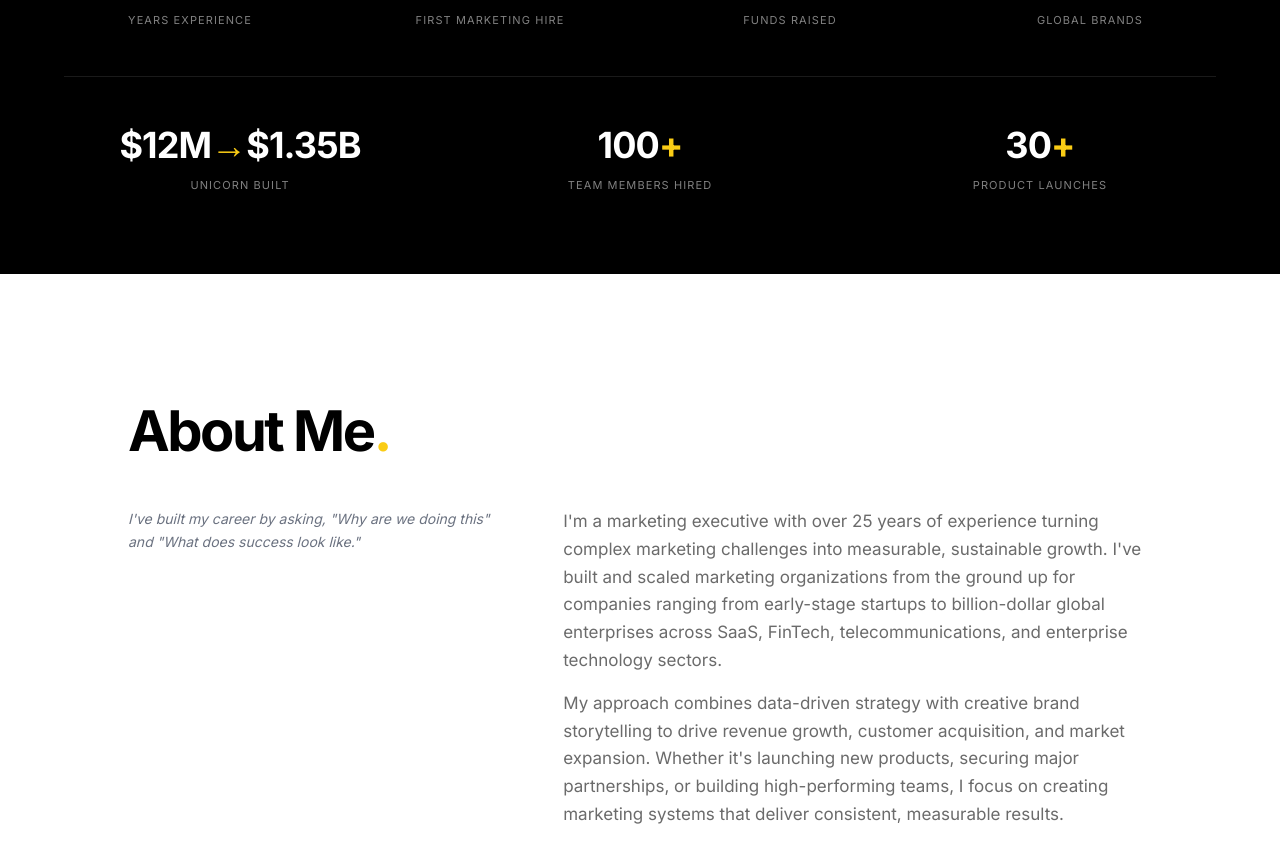
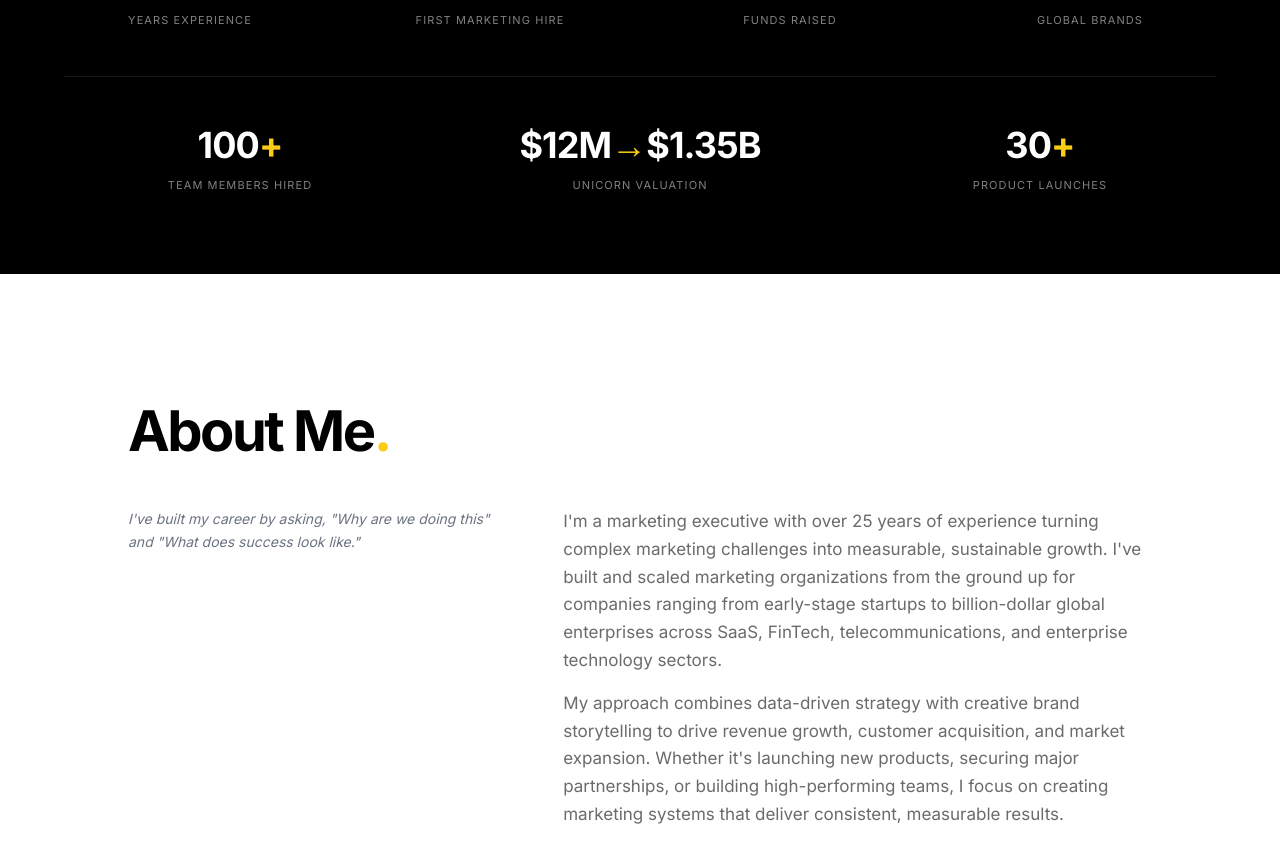
Before and after one commit to mrh1976/mherron, a Next.js app: page / in a window 1280 px wide. Shown: the part 1325-2188 px from the top of the page. Built offline with nearby package versions, Linux system fonts and the light colour scheme.

Commit message:
Update page.tsx

```diff
--- a/app/page.tsx
+++ b/app/page.tsx
@@ -155,19 +155,21 @@ export default function Home() {
           {/* Bottom Row - 3 Stats */}
           <div className="grid grid-cols-1 md:grid-cols-3 gap-8 md:gap-12">
             <div className="text-center">
-              <div className="text-3xl md:text-4xl font-[800] mb-3 tracking-tight leading-tight">
-                $12M<span className="text-yellow-400">→</span>$1.35B
-              </div>
-              <div className="text-[11px] uppercase tracking-widest text-white/50">
-                Unicorn Built
-              </div>
-            </div>
-            <div className="text-center">
               <div className="text-3xl md:text-4xl font-[800] mb-3 tracking-tight">100<span className="text-yellow-400">+</span></div>
               <div className="text-[11px] uppercase tracking-widest text-white/50">
                 Team Members Hired
               </div>
             </div>
+
+            <div className="text-center">
+              <div className="text-3xl md:text-4xl font-[800] mb-3 tracking-tight leading-tight">
+                $12M<span className="text-yellow-400">→</span>$1.35B
+              </div>
+              <div className="text-[11px] uppercase tracking-widest text-white/50">
+                Unicorn Valuation
+              </div>
+            </div>
+
             <div className="text-center">
               <div className="text-3xl md:text-4xl font-[800] mb-3 tracking-tight">30<span className="text-yellow-400">+</span></div>
               <div className="text-[11px] uppercase tracking-widest text-white/50">
```
